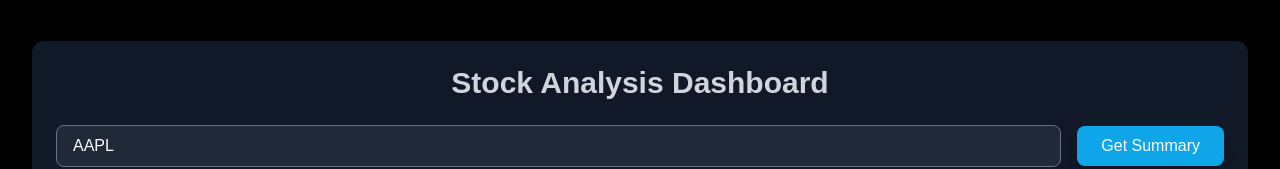
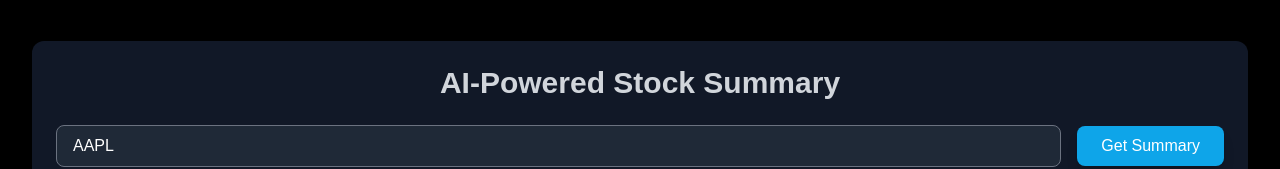
Before and after one commit to kalashvasaniya/stock-sense-ai, a Next.js app: page / in a window 1280 px wide. Shown: the part 151-320 px from the top of the page. Built offline with nearby package versions, Linux system fonts and the light colour scheme.

Commit message:
Update page.js

```diff
--- a/app/Components/StockSummary/page.js
+++ b/app/Components/StockSummary/page.js
@@ -57,7 +57,7 @@ export default function StockSummary() {
     return (
         <div className="mx-auto p-6 bg-gray-900 rounded-xl shadow-lg">
             <h1 className="md:text-3xl text-2xl font-semibold text-center text-gray-300">
-                Stock Analysis Dashboard
+                AI-Powered Stock Summary
             </h1>
 
             <div className="flex flex-col md:flex-row items-center gap-4 mt-6">
```
